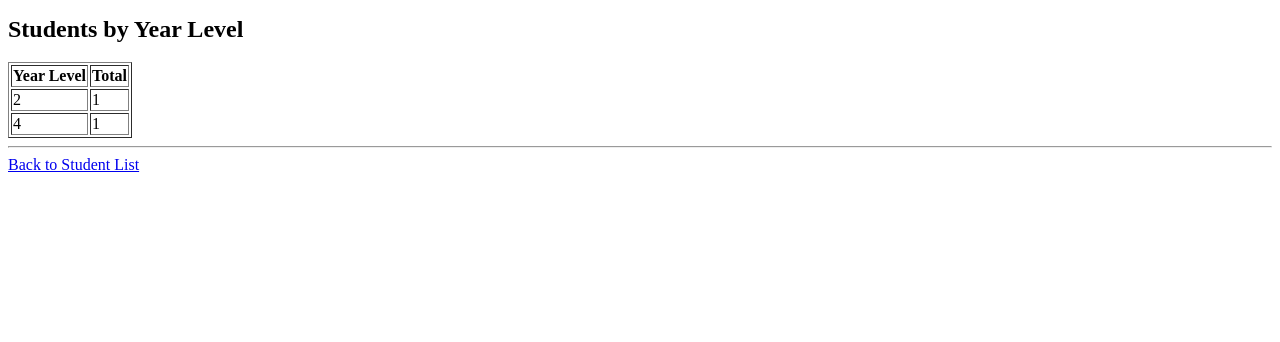
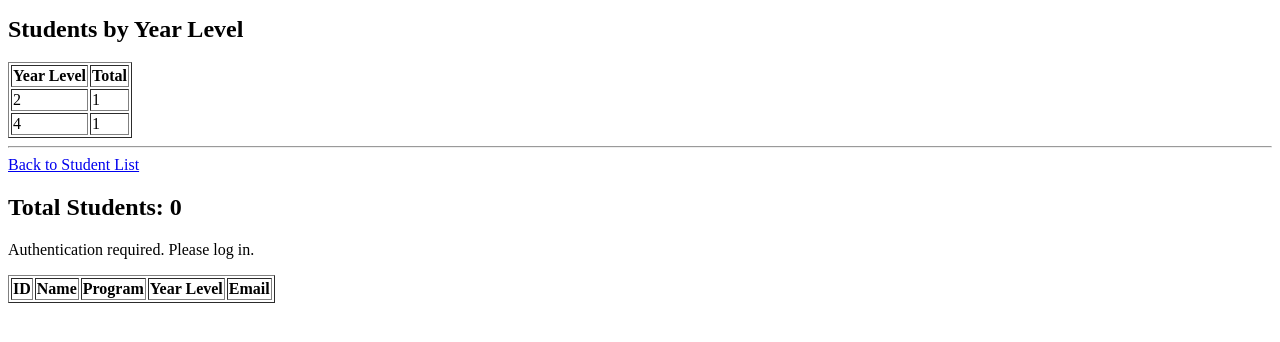
Before and after one commit to fernandlayug/C-PEITEL2B-DynamicWebApp, a Django app: page /registration/dashboard/ in a window 1280 px wide. Shown: the part 296-638 px from the top of the page. Run offline with Django 5.2, Linux system fonts and the light colour scheme; data comes from the database, SQL or seed files in the repository; both versions use the stored data as it was after the commit; lists and menus that the app fills with data are empty.

Commit message:
Module 06 AJAX, AXIOS and Async Programming

```diff
--- a/home/urls.py
+++ b/home/urls.py
@@ -3,7 +3,7 @@ from . import views
 
 urlpatterns = [
     path(
-        "studentform/",
+        "fernand/",
         views.student_form,
         name="dynamic_form",
     ),
--- /dev/null
+++ b/registration/static/registration/js/student_dashboard.js
@@ -0,0 +1,104 @@
+async function loadStudents() {
+
+    const loadingMessage =
+        document.getElementById("loading-message");
+
+    const errorMessage =
+        document.getElementById("error-message");
+
+    const studentCount =
+        document.getElementById("student-count");
+
+    const tableBody =
+        document.getElementById("student-table-body");
+
+    try {
+
+        loadingMessage.textContent =
+            "Loading students...";
+
+        errorMessage.textContent = "";
+
+        const response =
+            await fetch("/api/students/");
+
+        // if (!response.ok) {
+        //     throw new Error(
+        //         `HTTP error: ${response.status}`
+        //     );
+        // }
+
+        //Activity10
+        if (!response.ok) {
+
+            if (response.status === 401) {
+                throw new Error(
+                    "Authentication required. Please log in."
+                );
+            }
+
+            throw new Error(
+                `HTTP error: ${response.status}`
+            );
+        }
+//end of activity 10
+
+        const data =
+            await response.json();
+
+        studentCount.textContent =
+            data.count;
+
+        tableBody.innerHTML = "";
+//activity 9
+        if (data.students.length === 0) {
+
+    const row =
+        document.createElement("tr");
+
+    row.innerHTML = `
+        <td colspan="5">
+            No Student records found.
+        </td>
+    `;
+
+    tableBody.appendChild(row);
+
+    } else {
+
+
+        data.students.forEach(student => {
+
+            const row =
+                document.createElement("tr");
+
+            row.innerHTML = `
+                <td>${student.id}</td>
+                <td>${student.student_name}</td>
+                <td>${student.program}</td>
+                <td>${student.year_level}</td>
+                <td>${student.email}</td>
+            `;
+
+            tableBody.appendChild(row);
+        });
+
+    } //end of activity 9
+
+        loadingMessage.textContent = "";
+
+    } catch (error) {
+
+        loadingMessage.textContent = "";
+
+        errorMessage.textContent =
+            error.message;
+
+        console.error(
+            "Student loading error:",
+            error
+        );
+    }
+}
+
+loadStudents();
--- a/registration/templates/registration/student_dashboard.html
+++ b/registration/templates/registration/student_dashboard.html
@@ -1,3 +1,5 @@
+{% load static %}
+
 <!DOCTYPE html>
 <html>
 <head>
@@ -82,3 +84,29 @@
 
 </body>
 </html>
+
+<h2>
+    Total Students:
+    <span id="student-count">0</span>
+</h2>
+
+<p id="loading-message">Loading students...</p>
+<p id="error-message"></p>
+
+<table border="1" id="student-table">
+    <thead>
+        <tr>
+            <th>ID</th>
+            <th>Name</th>
+            <th>Program</th>
+            <th>Year Level</th>
+            <th>Email</th>
+        </tr>
+    </thead>
+
+    <tbody id="student-table-body">
+    </tbody>
+</table>
+
+
+<script src="{% static 'registration/js/student_dashboard.js' %}"></script>
```
Also changed, not shown: db.sqlite3.
